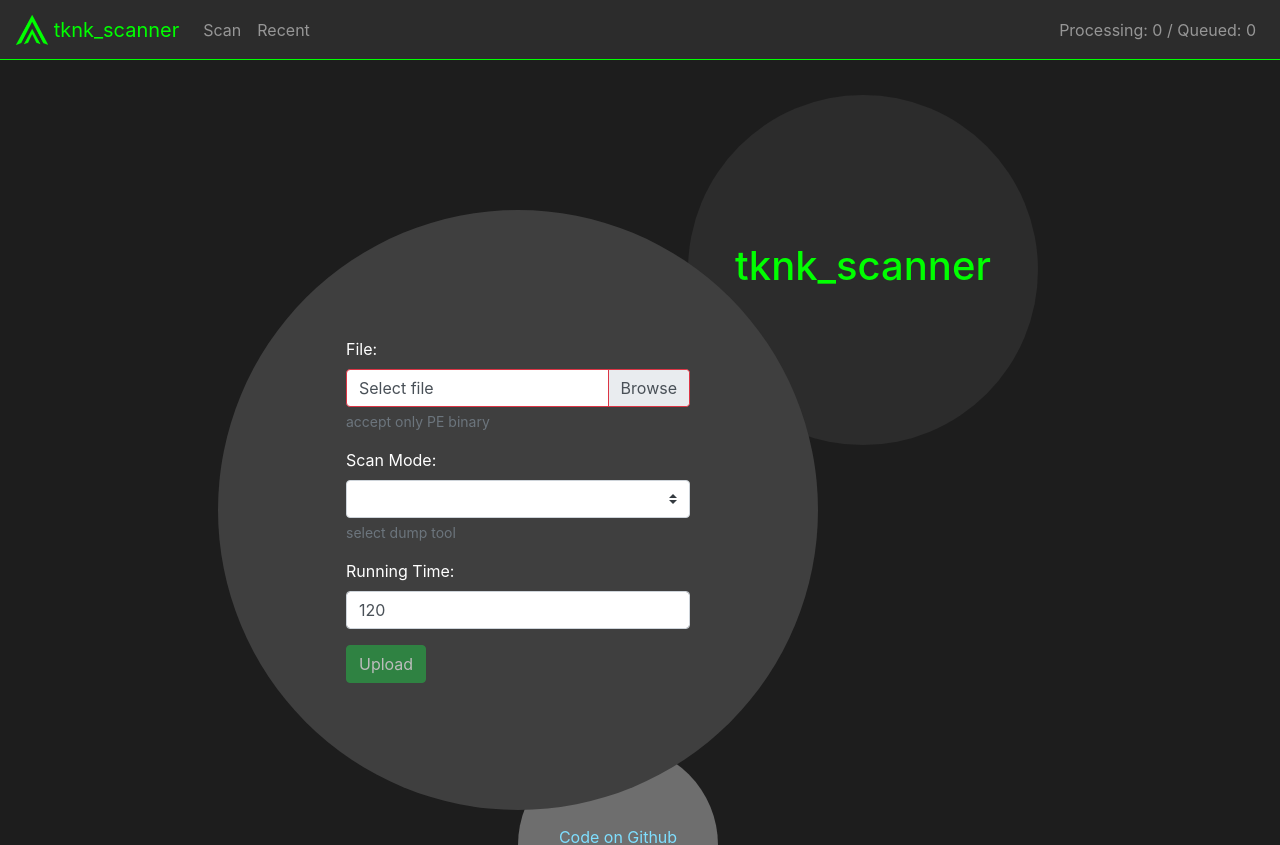
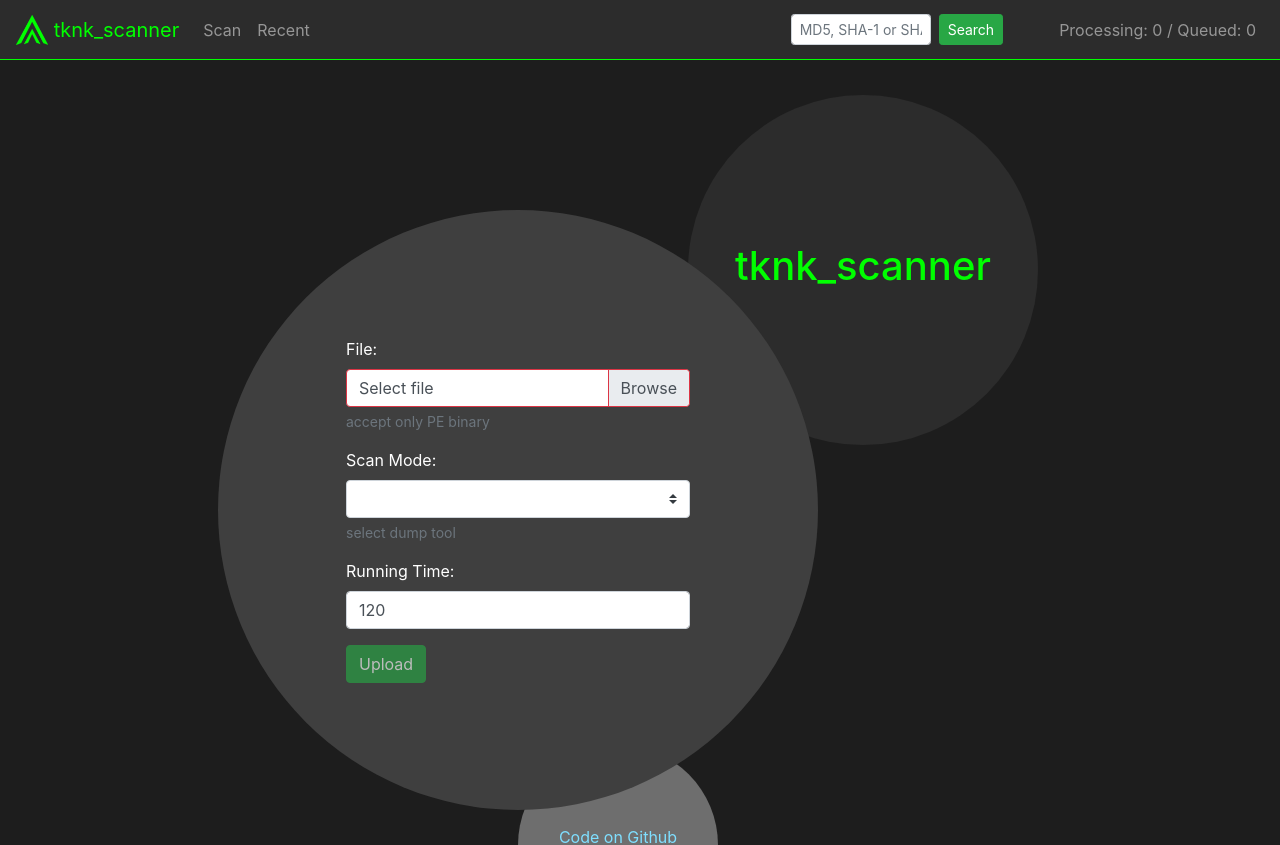
Before and after one commit to 0day1day/tknk_scanner, a Nuxt app in the folder frontend/: page / in a window 1280 px wide. Shown: the top 845 px of the page. Built offline with nearby package versions, Linux system fonts and the light colour scheme; no server answers; some icons are missing; what vue-clipboard2 would draw is missing.

Commit message:
:sparkles: implements search

```diff
--- a/frontend/components/Yara.vue
+++ b/frontend/components/Yara.vue
@@ -1,7 +1,10 @@
 <template>
   <div>
     <b-badge variant="danger" @click="show_detail">{{ yara }}</b-badge>
-    <b-modal ref="ruleDetail" class="detail" hide-footer :title="yara">
+    <b-modal ref="ruleDetail" class="detail" size="lg" hide-footer :title="yara">
+      <template slot="modal-title" slot-scope="data">
+        <span class="title">{{ data.value }}</span>
+      </template>
       <pre class="d-block rule" v-if="rule !== null">{{ rule }}</pre>
       <div class="b-block text-center" v-else>
         <i class="fas fa-spinner fa-spin fa-5x"></i>
@@ -45,6 +48,8 @@
 <style lang="stylus" scoped>
   span
     margin 0 0.5em 0 0
+  .title
+    word-break break-all
   .detail
     color black
   .rule
--- a/frontend/components/menu/Menu.vue
+++ b/frontend/components/menu/Menu.vue
@@ -12,20 +12,23 @@
         <b-nav-item :to="{'name': 'page-page', params: { page: 1 } }">Recent</b-nav-item>
       </b-navbar-nav>
 
+      <b-navbar-nav class="ml-auto">
+        <search />
+        <queue right />
+      </b-navbar-nav>
     </b-collapse>
-    <b-navbar-nav class="ml-auto">
-      <queue right />
-    </b-navbar-nav>
   </b-navbar>
 </template>
 
 <script>
-  import Queue from '~/components/menu/queue/Queue.vue'
+  import Queue from '~/components/menu/queue/Queue'
+  import Search from '~/components/menu/Search'
 
   export default {
     name: "Menu",
     components: {
-      Queue
+      Queue,
+      Search
     }
   }
 </script>
--- /dev/null
+++ b/frontend/components/menu/Search.vue
@@ -0,0 +1,76 @@
+<template>
+  <b-nav-form @submit="submit">
+    <b-form-input size="sm" :class="input_class" type="text" v-model="hash" ref="inputHash" placeholder="MD5, SHA-1 or SHA-256" />
+    <b-button size="sm" variant="success" type="submit" class="mr-sm-5">Search</b-button>
+    <b-tooltip :disabled.sync="disabled" :target="() => $refs.inputHash" ref="hintingTooltip">
+      You should input md5, sha1 or sha256 hash ;P
+    </b-tooltip>
+  </b-nav-form>
+</template>
+
+<script>
+  export default {
+    name: "Search",
+    data() {
+      return {
+        hash: '',
+        disabled: true
+      }
+    },
+    methods: {
+      submit(evt) {
+        evt.preventDefault();
+
+        let type = '';
+        if(/[a-f0-9]+/.test(this.hash)) {
+          switch (this.hash.length) {
+            case 32:
+              type = "md5";
+              break;
+            case 40:
+              type = "sha1";
+              break;
+            case 64:
+              type = 'sha256';
+              break;
+          }
+        }
+        if(type === '') {
+          this.$refs.hintingTooltip.$emit('open');
+          return;
+        }
+
+        this.$router.push({ name: 'search-type-hash', params: { type: type, hash: this.hash } });
+      },
+    },
+    computed: {
+      input_class() {
+        let css_class = ['mr-sm-2', 'hash'];
+
+        if(this.hash !== '') {
+          css_class.push('input');
+        }
+
+        return css_class;
+      }
+    },
+    watch: {
+      hash() {
+        if(this.hash === ''){
+          this.disabled = true;
+          this.$refs.hintingTooltip.$emit('close');
+        }
+      }
+    }
+  }
+</script>
+
+<style lang="stylus" scoped>
+  .hash
+    width 10em
+    transition all 200ms 0s cubic-bezier(0.4, 0, 1, 1)
+    &:focus
+      width 32em
+  .input
+    width 32em
+</style>
--- a/frontend/pages/page/_page/index.vue
+++ b/frontend/pages/page/_page/index.vue
@@ -22,7 +22,7 @@
   import ReportsSummary from '~/components/ReportsSummary'
 
   export default {
-    name: "index",
+    name: "page-index",
     components: {
       ReportsSummary
     },
--- /dev/null
+++ b/frontend/pages/search/_type/_hash/index.vue
@@ -0,0 +1,61 @@
+<template>
+  <b-container fluid>
+    <b-row>
+      <b-col>
+        <h1>Search</h1>
+      </b-col>
+    </b-row>
+    <b-row>
+      <b-col>
+        <reports-summary :items="results" />
+      </b-col>
+    </b-row>
+  </b-container>
+</template>
+
+<script>
+  import ReportsSummary from '~/components/ReportsSummary'
+
+  export default {
+    name: "search-index",
+    components: {
+      ReportsSummary
+    },
+    data() {
+      return {
+        results: [],
+      }
+    },
+    validate({ params }) {
+      // is it hash strings?
+      if(!/[0-9a-f]+/.test(params.hash)) {
+        return false;
+      }
+
+      // is it truly length?
+      let length = params.hash.length;
+      switch (params.type) {
+        case 'md5':
+          return length === 32;
+        case 'sha1':
+          return length === 40;
+        case 'sha256':
+          return length === 64;
+        default:
+          return false;
+      }
+    },
+    async mounted() {
+      let {data} = await this.$axios.get(`/search/${this.$route.params.type}/${this.$route.params.hash}`).catch(e => {
+        console.error(`Page fetching error: ${e}`);
+        this.$root.error(e);
+      });
+
+      this.results = data.results;
+    },
+  }
+</script>
+
+<style scoped>
+
+</style>
```
